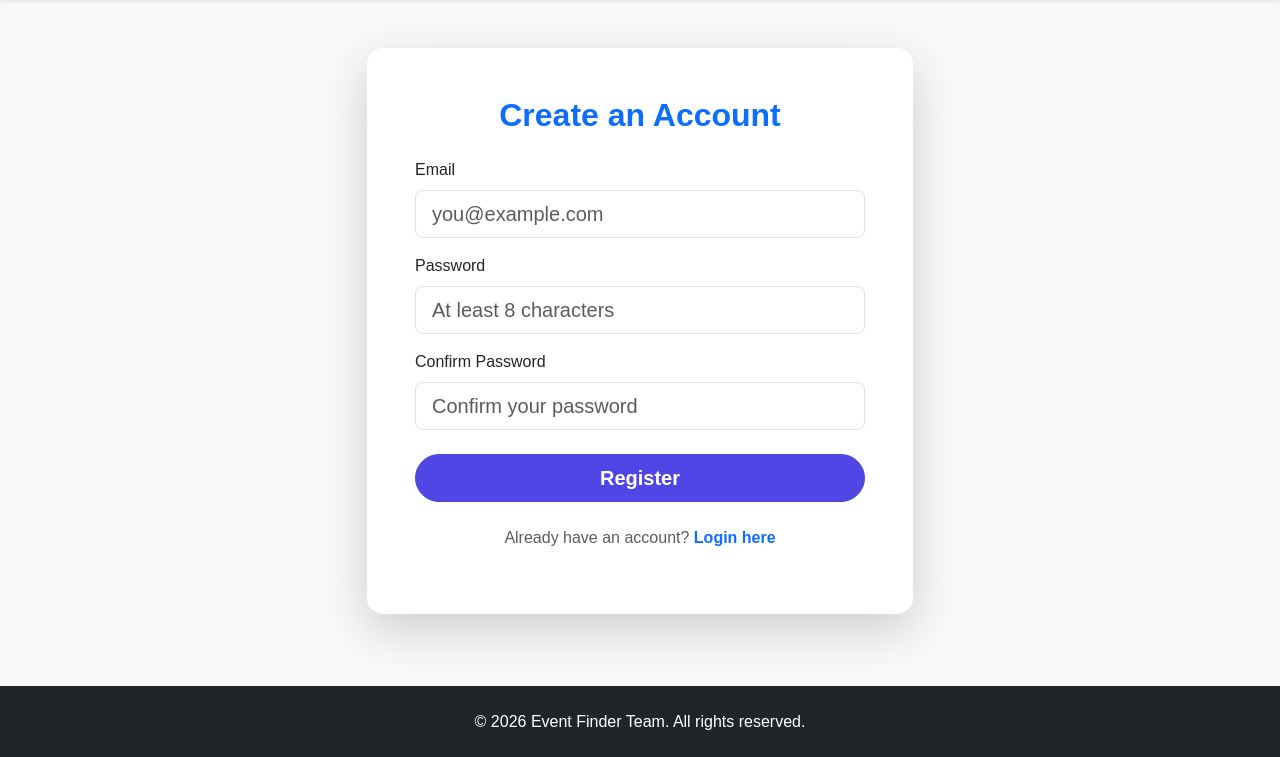
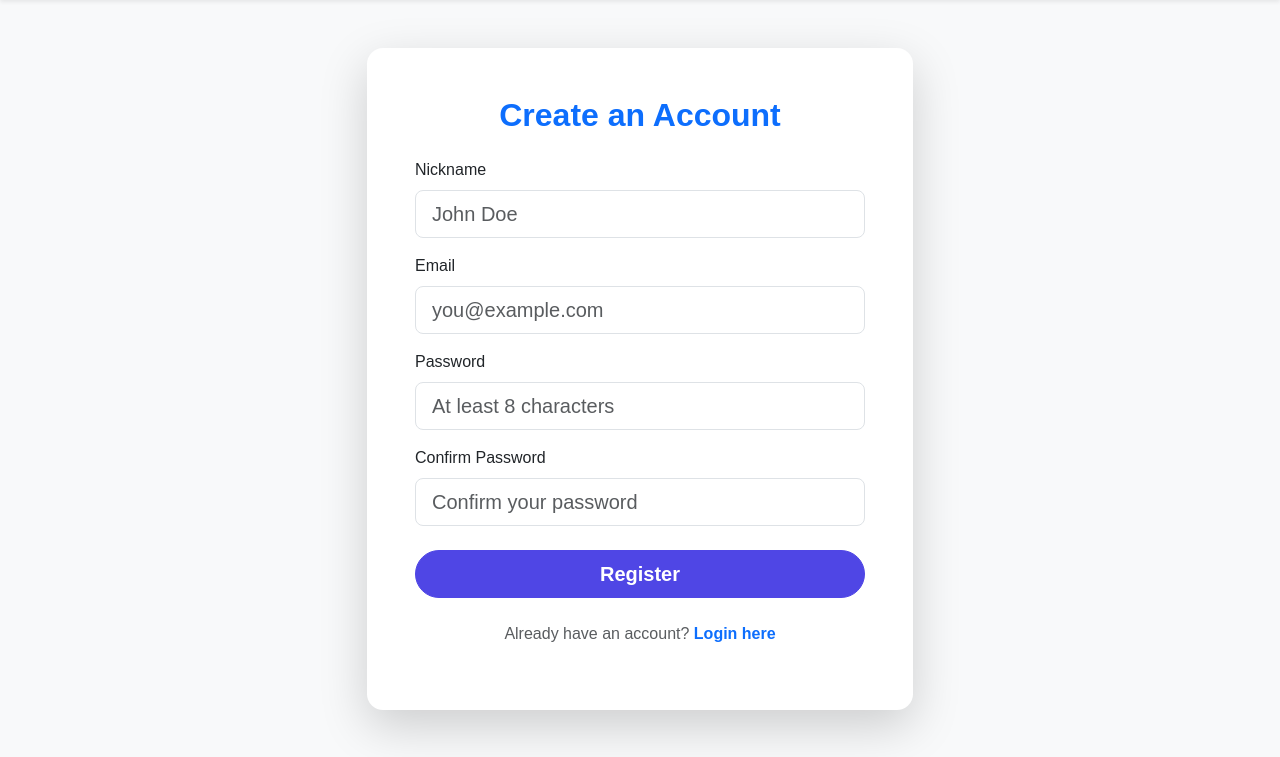
Before and after one commit to amritanshkm/CITS5505-Project, a Flask app: template app/templates/register.html in a window 1280 px wide. Shown: the part 56-813 px from the top of the page. Run offline with Flask 3, Linux system fonts and the light colour scheme; the template is opened without the code that fills it: values that come from a table or form of the project are taken from there, others are empty.

Commit message:
feat: add user registration template with form validation fields

```diff
--- a/app/templates/register.html
+++ b/app/templates/register.html
@@ -9,18 +9,24 @@
                 <form action="" method="post" id="registerForm" novalidate>
                     {{ form.hidden_tag() }}
                     <div class="mb-3">
-                        {{ form.name.label(class="form-label") }}
-                        {{ form.name(class="form-control form-control-lg", id="userName", placeholder="John Doe") }}
+                        {{ form.nickname.label(class="form-label") }}
+                        {{ form.nickname(class="form-control form-control-lg", id="userName", placeholder="John Doe") }}
                         <div class="invalid-feedback" id="nameError"></div>
                     </div>
                     <div class="mb-3">
                         {{ form.email.label(class="form-label") }}
-                        {{ form.email(class="form-control form-control-lg", id="regEmail", placeholder="you@example.com") }}
+                        {{ form.email(class="form-control form-control-lg" + (" is-invalid" if form.email.errors else ""), id="regEmail", placeholder="you@example.com") }}
+                        {% for error in form.email.errors %}
+                            <div class="invalid-feedback d-block">{{ error }}</div>
+                        {% endfor %}
                         <div class="invalid-feedback" id="regEmailError"></div>
                     </div>
                     <div class="mb-3">
                         {{ form.password.label(class="form-label") }}
-                        {{ form.password(class="form-control form-control-lg", id="regPassword", placeholder="At least 8 characters") }}
+                        {{ form.password(class="form-control form-control-lg" + (" is-invalid" if form.password.errors else ""), id="regPassword", placeholder="At least 8 characters") }}
+                        {% for error in form.password.errors %}
+                            <div class="invalid-feedback d-block">{{ error }}</div>
+                        {% endfor %}
                         <div class="invalid-feedback" id="regPasswordError"></div>
                     </div>
                     <div class="mb-4">
```
